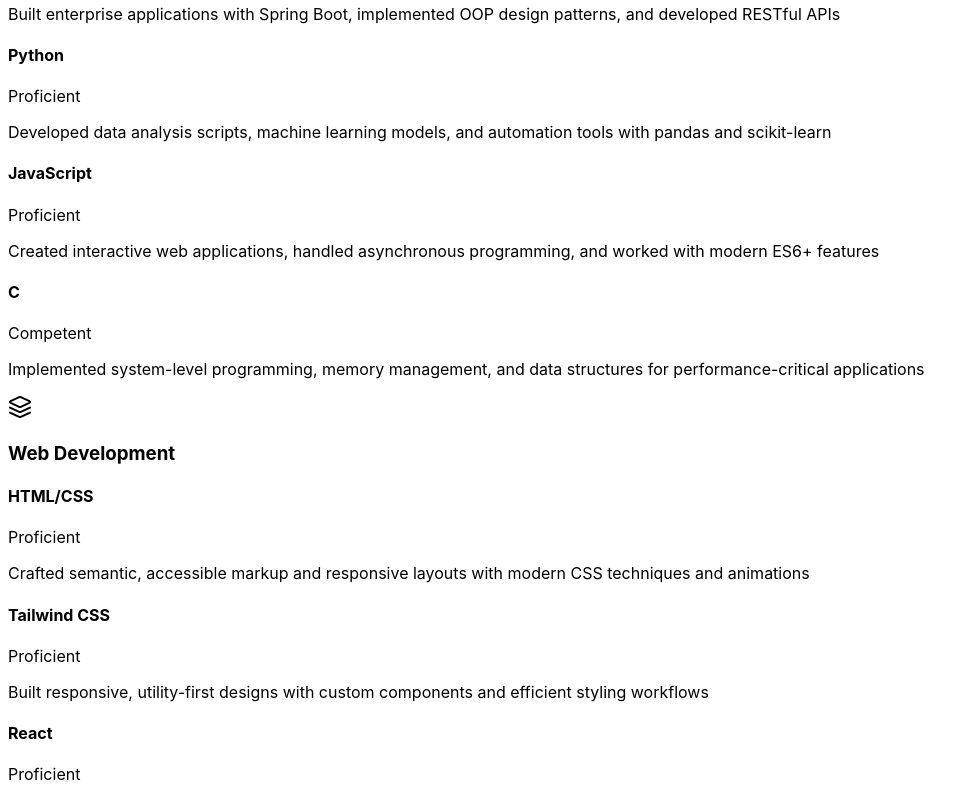
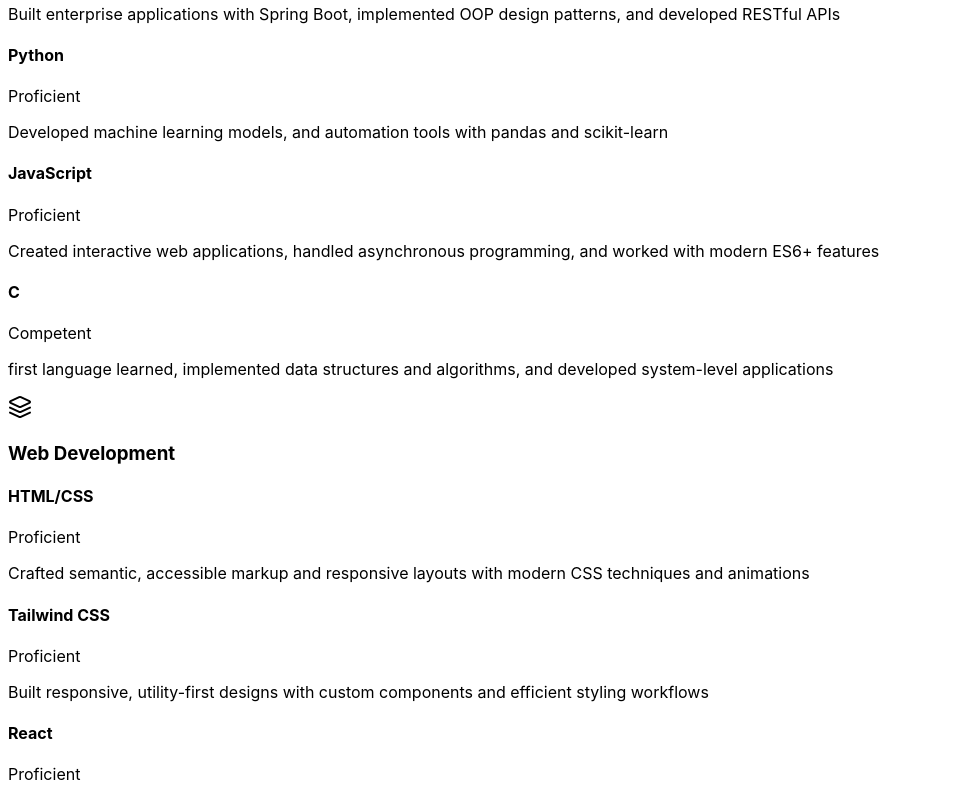
Before and after one commit to Nithin-ganiga/Portfolio, a React (Vite) app in the folder client/: page / in a window 1280 px wide. Shown: the part 3060-3860 px from the top of the page, without its empty margins (0-979 px from the left). Built offline with nearby package versions, Linux system fonts and the light colour scheme.

Commit message:
small changes

```diff
--- a/client/src/components/education-section.tsx
+++ b/client/src/components/education-section.tsx
@@ -32,7 +32,7 @@ export default function EducationSection() {
 
   return (
     <section id="education" className="py-20 px-4 relative">
-      <div className="max-w-6xl mx-auto" ref={sectionRef}>
+      <div className="max-w-6xl mx-auto" ref={sectionRef as React.RefObject<HTMLDivElement>}>
         <motion.div
           initial={{ opacity: 0, y: 50 }}
           animate={isIntersecting ? { opacity: 1, y: 0 } : {}}
--- a/client/src/components/professional-skills-section.tsx
+++ b/client/src/components/professional-skills-section.tsx
@@ -30,7 +30,7 @@ export default function ProfessionalSkillsSection() {
         {
           name: "Python",
           level: 4,
-          description: "Developed data analysis scripts, machine learning models, and automation tools with pandas and scikit-learn"
+          description: "Developed machine learning models, and automation tools with pandas and scikit-learn"
         },
         {
           name: "JavaScript",
@@ -40,7 +40,7 @@ export default function ProfessionalSkillsSection() {
         {
           name: "C",
           level: 3,
-          description: "Implemented system-level programming, memory management, and data structures for performance-critical applications"
+          description: "first language learned, implemented data structures and algorithms, and developed system-level applications"
         }
       ]
     },
@@ -123,7 +123,7 @@ export default function ProfessionalSkillsSection() {
   };
 
   return (
-    <section id="skills" className="py-20 bg-slate-900" ref={ref}>
+    <section id="skills" className="py-20 relative" ref={ref}>
       <div className="max-w-6xl mx-auto px-4">
         <motion.div
           className="text-center mb-16"
```
